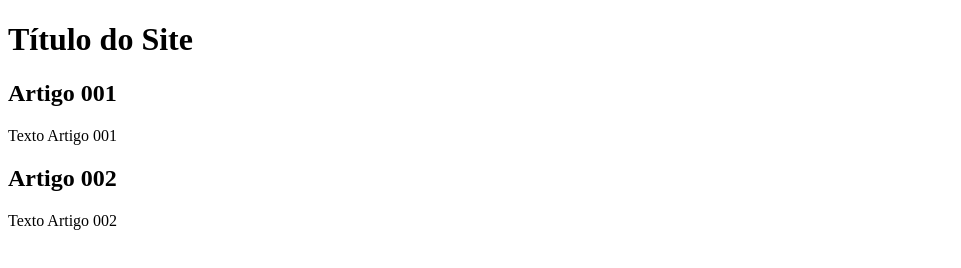
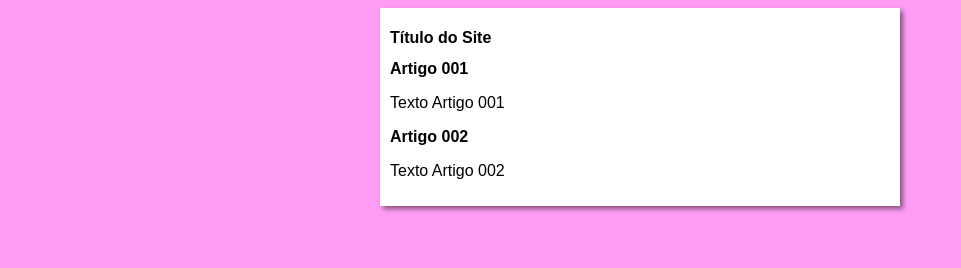
Before and after one commit to WiltonSaturnino200890/Pojeto-site, a plain HTML site: page index.html in a window 1280 px wide. Shown: the whole page, without its empty margins (0-961 px from the left). Drawn offline with Linux system fonts and the light colour scheme.

Commit message:
iniciei o designer

```diff
--- /dev/null
+++ b/estilos/style.css
@@ -0,0 +1,19 @@
+*{
+    font-family: Arial, Arial, Helvetica, sans-serif;
+    font-size: 16px;
+
+}
+
+body{
+    background-color: rgb(284, 157, 246);
+
+
+}
+
+main{
+    background-color: white;
+    width: 500px;
+    margin: auto;
+    padding: 10px;
+    box-shadow: 3px 3px 5px rgb(0, 0, 0, 0.473);
+}
--- a/index.html
+++ b/index.html
@@ -4,6 +4,7 @@
     <meta charset="UTF-8">
     <meta name="viewport" content="width=device-width, initial-scale=1.0">
     <title>Titulo do Site</title>
+    <link rel="stylesheet" href="estilos/style.css">
 </head>
 <body>
     <main>
```
